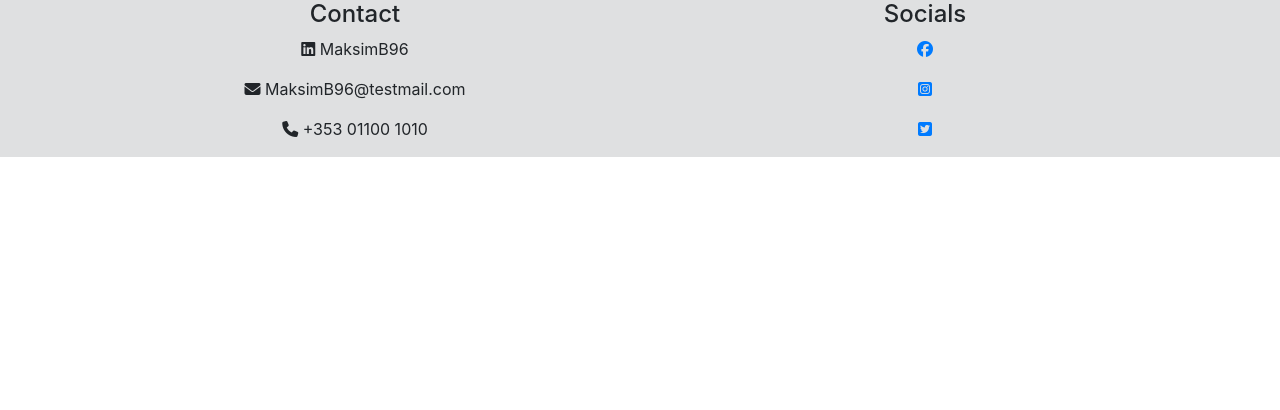
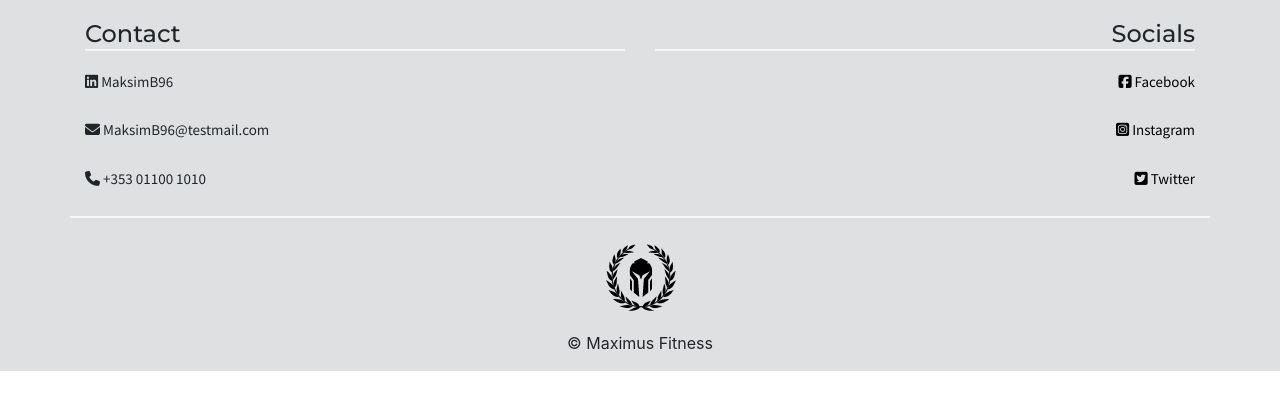
Before and after one commit to MaksimB96/maximusfitness-book_sys_pp4, a Django app: page / in a window 1280 px wide. Shown: the part 76-486 px from the top of the page. Run offline with Django 3.2, Linux system fonts and the light colour scheme; some libraries are stand-ins or nearby versions.

Commit message:
Add final style touches to footer, animations/links

```diff
--- a/static/css/style.css
+++ b/static/css/style.css
@@ -47,8 +47,59 @@
 
 /* -------------------------------------------Footer */
 
-footer{
+footer {
     background: var(--bg-op-1);
+}
+
+.contact-me {
+    margin-top: 20px;
+    margin-bottom: 20px;
+}
+
+.contact-me h4 {
+    border-bottom: 2px solid var(--bg-op-2);
+    margin-bottom: 20px;
+}
+
+.contact-me p {
+    font-size: 15px;
+    margin-bottom: 26px;
+}
+
+.socials {
+    margin-top: 20px;
+    margin-bottom: 20px;
+}
+
+.socials h4 {
+    border-bottom: 2px solid var(--bg-op-2);
+    margin-bottom: 20px;
+}
+
+.socials p {
+    font-size: 15px;
+    margin-bottom: 26px;
+}
+
+.socials a{
+    color: var(--brand2);
+}
+
+.socials a:hover{
+    color: var(--bg-op-2);
+    transition: 0.2s;
+    text-shadow: 1px 1px 20px rgba(0,0,0,1);
+    text-decoration: none;
+}
+
+.hr-line {
+    height: 2px;
+    width: 100%;
+    background-color: var(--bg-op-2);
+}
+
+footer img{
+    margin-top: 20px;
 }
 
 /* -------------------------------------------Media Query */
--- a/templates/base.html
+++ b/templates/base.html
@@ -60,24 +60,28 @@
     <footer>
         <div class="container">
             <div class="row">
-                <div class="col-md-6 col-sm-12 text-center">
+                <div class="col-md-6 col-sm-12 text-left">
                     <div class="contact-me">
-                        <h4>Contact</h4>
-                        <p><span><i class="fa-brands fa-linkedin"></i> MaksimB96</span></p>
-                        <p><span><i class="fa-solid fa-envelope"></i> MaksimB96@testmail.com</span></p>
-                        <p><span><i class="fa-solid fa-phone"></i> +353 01100 1010</span></p>
+                        <h4 class="font-head">Contact</h4>
+                        <p class="font-body"><span><i class="fa-brands fa-linkedin"></i> MaksimB96</span></p>
+                        <p class="font-body"><span><i class="fa-solid fa-envelope"></i> MaksimB96@testmail.com</span></p>
+                        <p class="font-body"><span><i class="fa-solid fa-phone"></i> +353 01100 1010</span></p>
                     </div>
                 </div>
 
-                <div class="col-md-6 col-sm-12 text-center">
+                <div class="col-md-6 col-sm-12 text-right">
                     <div class="socials">
-                        <h4>Socials</h4>
-                        <p> <a href="#"><i class="fa-brands fa-facebook"></i></a></p>
-                        <p> <a href="#"><i class="fa-brands fa-square-instagram"></i></a></p>
-                        <p> <a href="#"><i class="fa-brands fa-square-twitter"></i></a></p>
+                        <h4 class="font-head">Socials</h4>
+                        <p> <a href="#" class="font-body"><i class="fa-brands fa-square-facebook"></i> Facebook</a></p>
+                        <p> <a href="#" class="font-body"><i class="fa-brands fa-square-instagram"></i> Instagram</a></p>
+                        <p> <a href="#" class="font-body"><i class="fa-brands fa-square-twitter"></i> Twitter</a></p>
                     </div>
                 </div>
-                <hr>
+                <div class="hr-line"></div>
+                <div class="col-md-12 text-center">
+                    <img src="{% static 'img/footer-logo-blk-modified.png' %}" alt="logo">
+                    <p class="font-body"></p>&copy; Maximus Fitness</p>
+                </div>
             </div>
         </div>
     </footer>
```
Also changed, not shown: static/img/footer-logo-blk-modified.png (added), static/img/footer-logo-blk.png (added).
